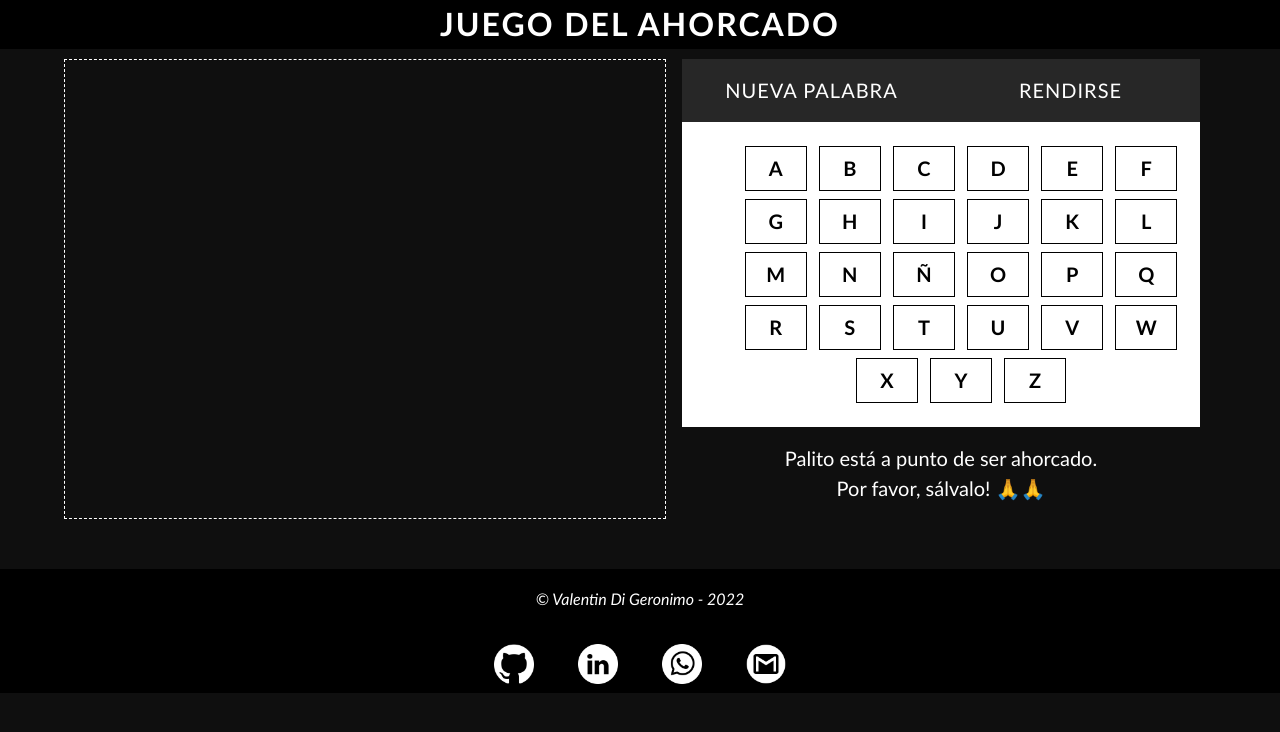
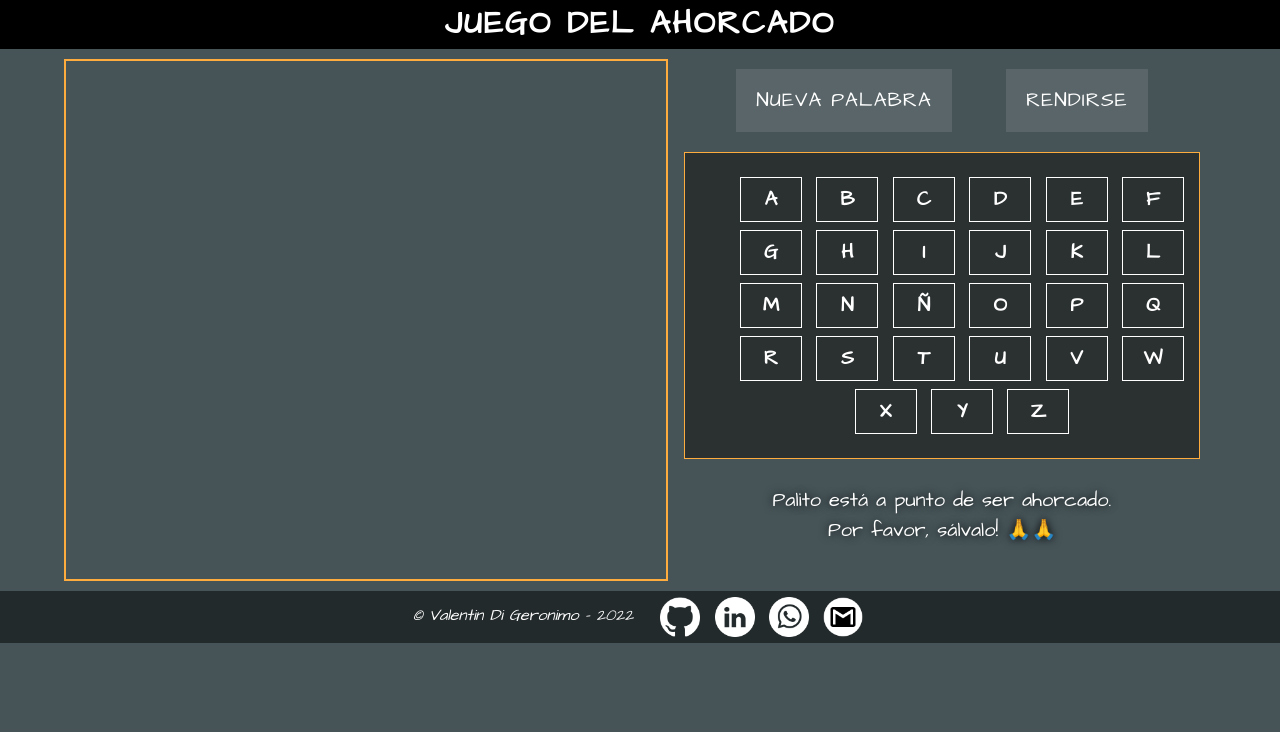
Before and after one commit to Zippomiga/Juego-Ahorcado, a plain HTML site: page index.html in a window 1280 px wide. Drawn offline with nearby package versions, Linux system fonts and the light colour scheme.

Commit message:
Add files via upload

```diff
--- a/canvas.js
+++ b/canvas.js
@@ -6,7 +6,7 @@ pincel.lineCap = "round";
 
 function limpiarPantalla() {
     pincel.clearRect(0,0,600,400);
-    pincel.fillStyle = "black";
+    pincel.fillStyle = "#2B3031";
     pincel.fillRect(0,0,600,400);
 }
 
--- a/index.html
+++ b/index.html
@@ -55,10 +55,8 @@
     </div>
 
     <footer>
-        <div class="copyright">
-            <p>&#169; Valentin Di Geronimo - 2022</p>
-        </div>
         <div class="redes">
+            <span class="copyrigth">&#169; Valentin Di Geronimo - 2022</span>
             <a href="https://github.com/Zippomiga" target="_blank"><img class="imgRedes" src="Imagenes/IconoGithub.png" alt="Github"></a>
             <a href="https://www.linkedin.com/in/digeronimovalentin/" target="_blank"><img class="imgRedes" src="Imagenes/IconoLinkedin.png" alt="Linkedin"></a>
             <a href="https://api.whatsapp.com/send?phone=541168904100&text=%20" target="_blank"><img class="imgRedes" src="Imagenes/IconoWhatsApp.png" alt="WhatsApp"></a>
--- a/script.js
+++ b/script.js
@@ -36,52 +36,14 @@ botonNuevaPalabra.addEventListener('click', function() {
 
 var botonRendirse = document.querySelector(".rendirse");
 botonRendirse.addEventListener('click', function() {
+    intentosRestantesHTML.innerHTML = "NOO mataste a Palito! <br> 😱😳";
     for(var i = 0; i < palabraSecreta.length; i++) {
         camposPalabra.childNodes[i].innerHTML = palabraSecreta[i];
         camposPalabra.childNodes[i].className = "palabra-ahorcado-mal";
-        intentosRestantesHTML.innerHTML = "NOO mataste a Palito! <br> 😱😳";
-        inhabilitar();
-        dibujarAhorcado();
     }
+    inhabilitar();
+    dibujarAhorcado();
 });
-
-var keyLetra = document.querySelectorAll(".letra");
-    keyLetra.forEach(letra => {
-    letra.addEventListener('click', function(event) {
-        var key = event.target.textContent;
-        introducirLetras(key);
-    });
-});
-
-var teclaPresionada = document.querySelector("html");
-teclaPresionada.addEventListener("keydown", function(event) {
-    var key = event.key.toUpperCase();
-    if(filtro.includes(key)) {
-        introducirLetras(key);
-        filtro = filtro.replace(key, '');
-    }
-});
-
-function introducirLetras(key) {
-    var idLetra = "#" + key;
-    var keyLetra = document.querySelector(idLetra);
-
-    if(palabraSecreta.includes(key)) {
-        for(var i = 0; i < palabraSecreta.length; i++) {
-            if(key == palabraSecreta[i]) {
-                letrasPalabraSecreta++;
-                camposPalabra.childNodes[i].innerHTML = palabraSecreta[i];
-                keyLetra.className = "letra-correcta";
-            }
-        }
-    } else {
-        intentosRestantes--;
-        intentosRestantesHTML.innerHTML = "Intentos restantes: " + intentosRestantes;
-        keyLetra.className = "letra-incorrecta";
-        dibujarCanvas(intentosRestantes);
-    }
-    mostrarPalabraSecreta();
-}
 
 function inhabilitar() {
     botonRendirse.classList.add("botonOff");
@@ -108,3 +70,41 @@ function mostrarPalabraSecreta() {
         }
     }
 }
+
+function introducirLetras(key) {
+    var idLetra = "#" + key;
+    var keyLetra = document.querySelector(idLetra);
+
+    if(palabraSecreta.includes(key)) {
+        for(var i = 0; i < palabraSecreta.length; i++) {
+            if(key == palabraSecreta[i]) {
+                letrasPalabraSecreta++;
+                camposPalabra.childNodes[i].innerHTML = palabraSecreta[i];
+                keyLetra.className = "letra-correcta";
+            }
+        }
+    } else {
+        intentosRestantes--;
+        intentosRestantesHTML.innerHTML = "Intentos restantes: " + intentosRestantes;
+        keyLetra.className = "letra-incorrecta";
+        dibujarCanvas(intentosRestantes);
+    }
+    mostrarPalabraSecreta();
+}
+
+var keyLetra = document.querySelectorAll(".letra");
+    keyLetra.forEach(letra => {
+    letra.addEventListener('click', function(event) {
+        var key = event.target.textContent;
+        introducirLetras(key);
+    });
+});
+
+var teclaPresionada = document.querySelector("html");
+teclaPresionada.addEventListener("keydown", function(event) {
+    var key = event.key.toUpperCase();
+    if(filtro.includes(key)) {
+        introducirLetras(key);
+        filtro = filtro.replace(key, '');
+    }
+});
--- a/style.css
+++ b/style.css
@@ -1,7 +1,9 @@
+@import url('https://fonts.googleapis.com/css2?family=Amatic+SC:wght@400;700&display=swap');
+@import url('https://fonts.googleapis.com/css2?family=Architects+Daughter&display=swap');
+
 #body {
-    background-color: rgb(15, 15, 15);
-    font-family: 'Trebuchet MS', 'Lucida Sans Unicode', 'Lucida Grande', 'Lucida Sans', Arial, sans-serif;
-    cursor: default;
+    background-color: rgb(70, 84, 88);
+    font-family: 'Architects Daughter';
 }
 
 h1 {
@@ -24,8 +26,8 @@ h1 {
 }
 
 canvas {
-    margin: 10px 0;
-    border: 1px dashed white;
+    margin: 10px auto;
+    border: 2px solid rgb(255, 172, 62);
 }
 
 .acciones {
@@ -37,22 +39,23 @@ canvas {
 
 .botones {
     display: flex;
+    justify-content: space-evenly;
 }
 
 .botones button {
-    width: 100%;
+    margin: 10px 2px;
     padding: 20px;
     background-color: rgba(255, 255, 255, 0.1);
     font-size: 20px;
     border: none;
     color: white;
-    cursor: pointer;
     text-transform: uppercase;
     letter-spacing: 1px;
 }
 
 
-.nueva-palabra:hover {
+.nueva-palabra:hover,
+.rendirse:hover {
     background-color: rgba(255, 255, 255, 0.2);
 }
 
@@ -60,19 +63,16 @@ canvas {
     background-color: orange;
 }
 
-.rendirse:hover {
-    background-color: rgba(255, 255, 255, 0.2);
-}
-
 .rendirse:active {
     background-color: rgb(200, 0, 0);
 }
 
 .keywords {
+    border: 1px solid rgb(255, 172, 62);
     text-align: center;
     padding: 4px;
-    background-color: white;
-    margin: auto;
+    background-color: rgb(43, 48, 49);
+    margin: 10px auto;
 }
 
 .keywords li {
@@ -88,25 +88,34 @@ canvas {
     cursor: pointer;
 }
 
+.intentos-restantes {
+    margin: 16px auto;
+    text-align: center;
+    color: white;
+    font-size: 20px;
+    line-height: 30px;
+    text-shadow: 0 0 10px black;
+}
+
 .palabra {
     display: flex;
     justify-content: center;
-    margin: auto auto 0 auto;
+    margin: 10px auto;
     font-size: 24px;
 }
 
 .letra {
-    border: 1px solid rgb(0, 0, 0);
+    border: 1px solid white;
+    color: white;
 }
 
 li:hover {
-    border-color: black;
     transform: scale(1.1);
 }
 
 li:active {
-    background-color: black;
-    color: white;
+    background-color: rgb(255, 172, 62);
+    color: black;
 }
 
 li::selection {
@@ -114,23 +123,26 @@ li::selection {
 }
 
 footer {
-    border: 1px solid black;
-    margin: 40px auto auto auto;
-    padding: 4px;
-    background-color: black;
+    margin: auto;
+    padding: 6px;
+    background-color: rgba(0, 0, 0, 0.5);
     font-style: italic;
     color: rgb(255, 255, 255);
     text-align: center;
 }
 
-.copyright {
-    margin-top: 10px;
+.copyrigth {
+    margin-right: 16px;
+}
+
+.redes img {
+    margin: 0 4px;
 }
 
 .imgRedes {
     width: 40px;
+    vertical-align: middle;
     height: auto;
-    margin: 20px 20px 0;
     transition: 0.2s all;
     filter: invert();
 }
@@ -158,14 +170,6 @@ footer {
     pointer-events: none;
     border: 1px solid gray;
     color: gray;
-}
-
-.intentos-restantes {
-    margin: 16px 0;
-    text-align: center;
-    color: white;
-    font-size: 20px;
-    line-height: 30px;
 }
 
 .campo-letras {
```
